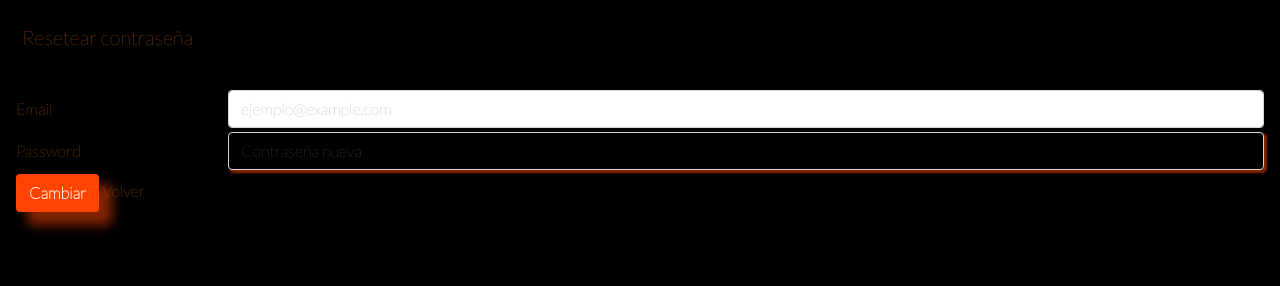
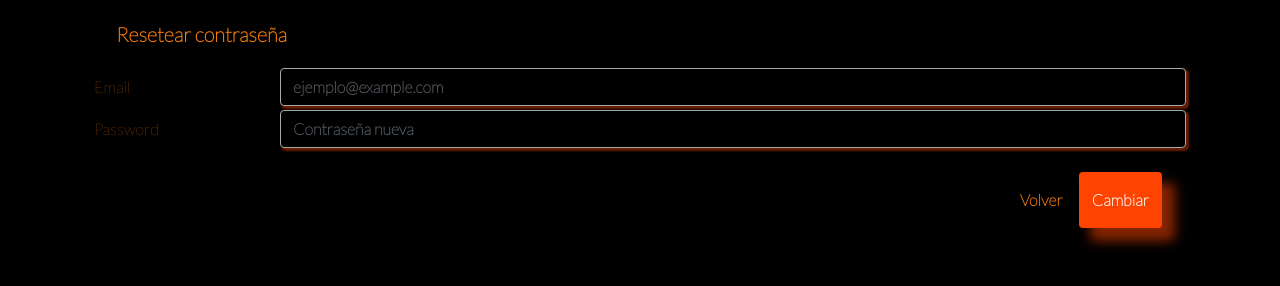
Before and after one commit to ArielEzquer/Movie-Masters, a plain HTML site: page PageLogin/recuperarPassword.html in a window 1280 px wide. Drawn offline with nearby package versions, Linux system fonts and the light colour scheme.

Commit message:
cambios en estilo, estructura html

```diff
--- a/PageLogin/login.css
+++ b/PageLogin/login.css
@@ -18,9 +18,7 @@
   padding: 0px;
   margin:0px;
 }
-
-
-.btn-ingresar,#btn,#cambiarContraseña{
+.btn-ingresar,#btn{
 background-color: var(--botonPrimarios);
 color:var(--colorFuenteBtn);
 font-weight: 700;
@@ -33,7 +31,7 @@ box-shadow: 12px 12px 12px 1px var(--sombra);
   font-weight: 700;
   box-shadow: 12px 12px 12px 1px var(--sombra);
 }
-.btn-ingresar:hover,#btn:hover,#cambiarContraseña:hover{
+.btn-ingresar:hover,#btn:hover{
   background-color: var(--colorFuente);
   color:var(--colorFuenteBtn);
   font-weight: 700;
@@ -45,21 +43,22 @@ box-shadow: 12px 12px 12px 1px var(--sombra);
   box-shadow: 12px 12px 12px 1px var(--sombra);
 
 }
- #loguinContraseña,#loguinEmail,
-  .containerReset #loginEmailR, .containerReset #loguinContraseñaR{
-  background-color: transparent;
+ #loguinContraseña,#loguinEmail{
+  background-color:transparent;
   box-shadow: 2px 2px 2px 1px var(--sombra);
+  color: var(--colorFuenteBtn);
+  font-weight: bold;
 }
-.containerReset #loginEmailR:hover, .containerReset #loguinContraseñaR:hover, #loguinEmail:hover, #loguinContraseña:hover {
+ #loguinEmail:hover, #loguinContraseña:hover {
 color: var(--colorFuente);
 background-color: var(--botonSecundario);
 }
-.registroEnlace,.olvidasteContraseña, .cambiar{
+.registroEnlace,.olvidasteContraseña{
   color:var(--colorFuente);
   text-decoration: none;
   background-color: transparent;
 }
-.registroEnlace:hover,.olvidasteContraseña:hover, .cambiar:hover{
+.registroEnlace:hover,.olvidasteContraseña:hover{
   color:var(--botonPrimarios);
   text-decoration: none;
   background-color: var(--botonSecundario);
--- /dev/null
+++ b/PageLogin/recuperarPassword.css
@@ -0,0 +1,80 @@
+@import url('https://fonts.googleapis.com/css2?family=Lato:ital,wght@0,100;1,300;1,700&display=swap');
+:root{
+--colorFuente:#FA7D09;
+--botonPrimarios:#FF4301 ;
+--fondo: black;
+--fuente:'Lato', sans-serif;
+--sombra: #ff450185;
+--botonSecundario:#4A3F35;
+--colorFuenteBtn:#fff;
+}
+*{
+  background-color: var(--fondo);
+  font-family: var(--fuente);
+  font-size: 16px;
+  color: var(--colorFuente);
+  padding: 0px;
+  margin:0px;
+}
+ #loguinContraseñaR, #loguinEmailR{
+  background-color:transparent;
+  box-shadow: 2px 2px 2px 1px var(--sombra);
+  color: var(--colorFuenteBtn);
+  font-weight: bold;
+  filter: brightness(80%);
+}
+#containerReset:hover  #loginEmailR:hover{
+  color: var(--colorFuente);
+  font-weight: bold;
+}
+#loguinContraseñaR:hover{
+  color: var(--colorFuente);
+  font-weight: bold;
+}
+#cambiarContraseña{
+  background-color: var(--botonPrimarios);
+  color:var(--colorFuenteBtn);
+  font-weight: 700;
+  box-shadow: 12px 12px 12px 1px var(--sombra);
+
+
+  }
+  #cambiarContraseña:hover{
+    background-color: var(--colorFuente);
+    color:var(--colorFuenteBtn);
+    font-weight: bold;
+    box-shadow: 12px 12px 12px 1px var(--sombra);
+    }
+  .cambiar{
+    color:var(--colorFuente);
+    text-decoration: none;
+    background-color: transparent;
+    font-weight: bold;
+    padding: 6px;
+    margin: 10px;
+  }
+  .cambiar:hover{
+    color:var(--botonPrimarios);
+    text-decoration: none;
+    background-color: var(--botonSecundario);
+    color:var(--colorFuenteBtn);
+    font-weight: bold;
+    border-radius: 13px;
+    padding: 6px;
+    box-shadow: 2px 2px 2px 1px var(--sombra);
+  }
+  .titulo{
+    color: var(--colorFuente);
+    margin: 22px;
+    font-weight: bold;
+  }
+
+  /* clases para validar loguin */
+.red{
+  color:red;
+  font-size: 22px;
+  }
+  .green{
+  color: green;
+  font-size: 22px;
+  }
--- a/PageLogin/recuperarPassword.html
+++ b/PageLogin/recuperarPassword.html
@@ -6,16 +6,17 @@
   <meta name="viewport" content="width=device-width, initial-scale=1.0">
   <meta name="keywords" content="Peliculas,series,entretenimiento,estrenos,movie,tv">
   <link href="https://cdn.jsdelivr.net/npm/bootstrap@5.1.3/dist/css/bootstrap.min.css" rel="stylesheet" integrity="sha384-1BmE4kWBq78iYhFldvKuhfTAU6auU8tT94WrHftjDbrCEXSU1oBoqyl2QvZ6jIW3" crossorigin="anonymous">
-   <link rel="stylesheet" href="./login.css">
+   <link rel="stylesheet" href="./recuperarPassword.css">
   <title>Reset Contraeña</title>
 </head>
 <body>
   <main>
     <section>
-         <h5 class="modal-title titulo" id="staticBackdropLabel">Resetear contraseña</h5>
-           <div class="modal-body containerReset">
+      <form action="" class="container formContenedor">
+        <h5 class="container titulo" id="staticBackdropLabel">Resetear contraseña</h5>
+        <div class="container" id="containerReset">
            <div class="mb-1 row">
-                <label for="staticEmail" class="col-sm-2 col-form-label">Email</label>
+             <label for="inputEmail" class="col-sm-2 col-form-label">Email</label>
              <div class="col-sm-10">
                <input type="text" class="form-control"  id="loguinEmailR" placeholder="ejemplo@example.com" required autocomplete="off">
              </div>
@@ -27,12 +28,12 @@
              </div>
            </div>
          <div class="resultado"></div>
-            <button type="button" class="btn btn-cambiar" id="cambiarContraseña">Cambiar</button>
-            <a href="#" class="cambiar" id="volver">Volver</a> <!-- agregar pagina index -->
-
+         <div class="d-md-flex justify-content-md-end m-4">
+          <a href="../home/home.html" class="cambiar" id="volver">Volver</a>
+          <button type="button" class="btn btn-cambiar " id="cambiarContraseña">Cambiar</button>
          </div>
         </div>
-      </div>
+      </form>
     </section>
   </main>
   <script src="https://cdn.jsdelivr.net/npm/bootstrap@5.1.3/dist/js/bootstrap.bundle.min.js" integrity="sha384-ka7Sk0Gln4gmtz2MlQnikT1wXgYsOg+OMhuP+IlRH9sENBO0LRn5q+8nbTov4+1p" crossorigin="anonymous"></script>
```
Also changed, not shown: PageLogin/login.html (+1 -1 lines). Lines whose indentation alone changed are shown as unchanged.
